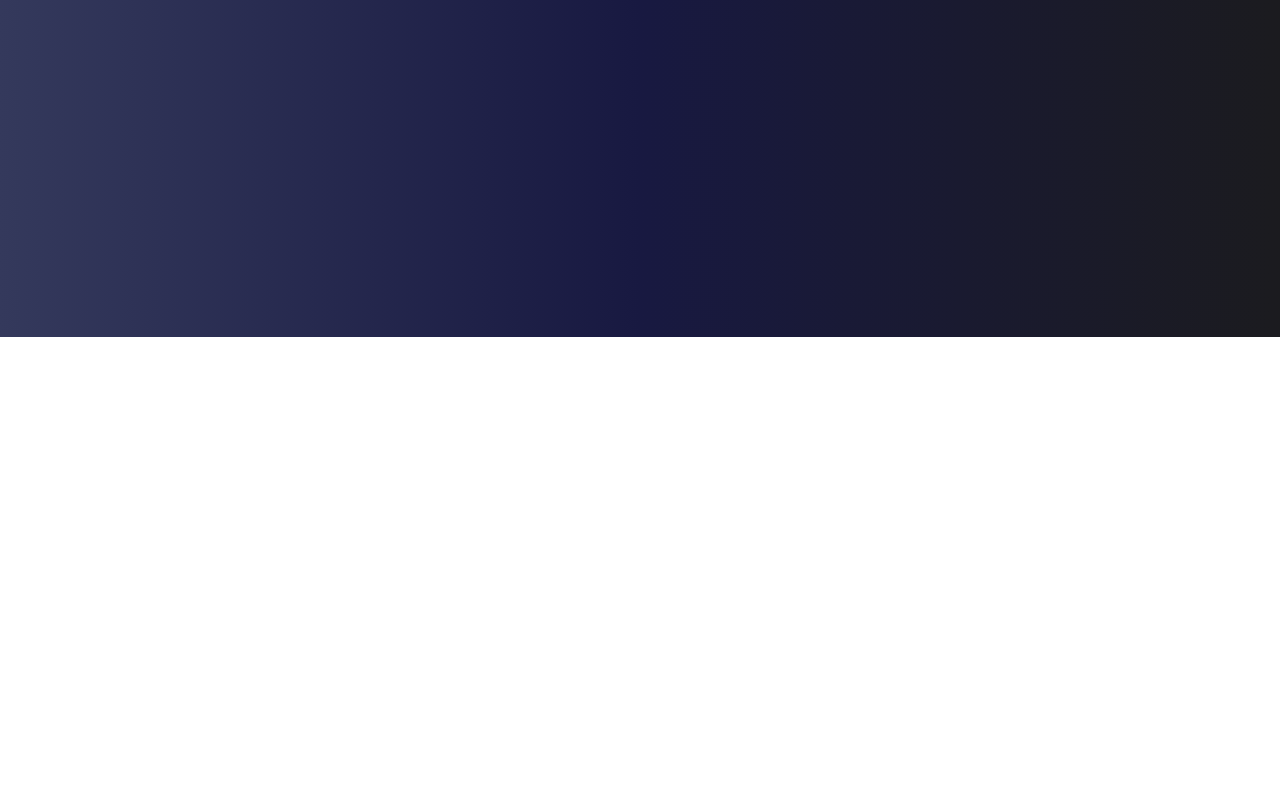
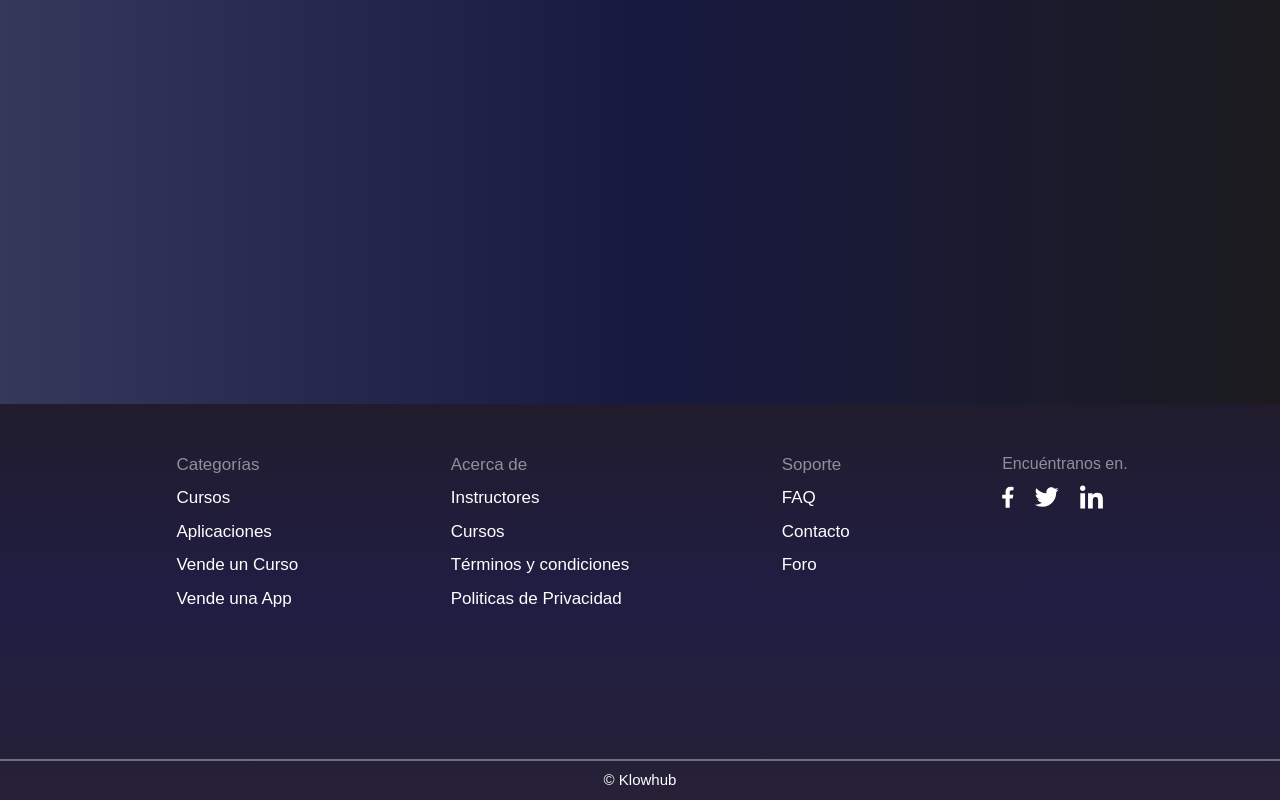
Before and after one commit to No-Country-simulation/h3-10-klowhub, a Next.js app: page / in a window 1280 px wide. Shown: the part 463-1263 px from the top of the page. Before the commit the page ends 800 px from the top, so only its background shows below. Built offline with nearby package versions, Linux system fonts and the light colour scheme.

Commit message:
feat: Create Footer and Header

```diff
--- a/public/icons/Footer/Icon_Facebook.tsx
+++ b/public/icons/Footer_Icon/Icon_Facebook.tsx
@@ -1,6 +1,6 @@
-export function
+import { IconPromps } from "@/services/Interfaces";
 
-export function Icon_Facebook({width, height}) {
+export function Icon_Facebook({width, height} : IconPromps) {
     return (
         <svg width="12" height="22" viewBox="0 0 12 22" fill="none" xmlns="http://www.w3.org/2000/svg">
             <path d="M10.7559 12.4375H7.67969V21.625H3.57812V12.4375H0.214844V8.66406H3.57812V5.75195C3.57812 2.4707 5.54688 0.625 8.54102 0.625C9.97656 0.625 11.4941 0.912109 11.4941 0.912109V4.15234H9.8125C8.17188 4.15234 7.67969 5.13672 7.67969 6.20312V8.66406H11.3301L10.7559 12.4375Z" fill="white" />
--- /dev/null
+++ b/public/icons/Footer_Icon/Icon_Linkendi.tsx
@@ -0,0 +1,10 @@
+import { IconPromps } from "@/services/Interfaces";
+
+export function Icon_Linkendi({width, height}: IconPromps) {
+    return (
+        <svg width={width} height={height} viewBox="0 0 22 21" fill="none" xmlns="http://www.w3.org/2000/svg">
+            <path d="M5.57495 21H1.21558V6.98438H5.57495V21ZM3.37183 5.10938C2.01245 5.10938 0.887451 3.9375 0.887451 2.53125C0.887451 1.17188 2.01245 0.046875 3.37183 0.046875C4.77808 0.046875 5.90308 1.17188 5.90308 2.53125C5.90308 3.9375 4.77808 5.10938 3.37183 5.10938ZM21.8406 21H17.5281V14.2031C17.5281 12.5625 17.4812 10.5 15.2312 10.5C12.9812 10.5 12.6531 12.2344 12.6531 14.0625V21H8.2937V6.98438H12.4656V8.90625H12.5125C13.1218 7.82812 14.5281 6.65625 16.6375 6.65625C21.0437 6.65625 21.8875 9.5625 21.8875 13.3125V21H21.8406Z" fill="white" />
+        </svg>
+
+    )
+}
--- /dev/null
+++ b/public/icons/Footer_Icon/Icon_Twitter.tsx
@@ -0,0 +1,11 @@
+import { IconPromps } from "@/services/Interfaces";
+
+
+export function Icon_Twitter({width, height} : IconPromps) {
+    return (
+        <svg width={width} height={height} viewBox="0 0 25 20" fill="none" xmlns="http://www.w3.org/2000/svg">
+            <path d="M22.2031 5.125C22.2031 5.35938 22.2031 5.54688 22.2031 5.78125C22.2031 12.2969 17.2812 19.75 8.23438 19.75C5.42188 19.75 2.84375 18.9531 0.6875 17.5469C1.0625 17.5938 1.4375 17.6406 1.85938 17.6406C4.15625 17.6406 6.26562 16.8438 7.95312 15.5312C5.79688 15.4844 3.96875 14.0781 3.35938 12.1094C3.6875 12.1562 3.96875 12.2031 4.29688 12.2031C4.71875 12.2031 5.1875 12.1094 5.5625 12.0156C3.3125 11.5469 1.625 9.57812 1.625 7.1875V7.14062C2.28125 7.51562 3.07812 7.70312 3.875 7.75C2.51562 6.85938 1.67188 5.35938 1.67188 3.67188C1.67188 2.73438 1.90625 1.89062 2.32812 1.1875C4.76562 4.14062 8.42188 6.10938 12.5 6.34375C12.4062 5.96875 12.3594 5.59375 12.3594 5.21875C12.3594 2.5 14.5625 0.296875 17.2812 0.296875C18.6875 0.296875 19.9531 0.859375 20.8906 1.84375C21.9688 1.60938 23.0469 1.1875 23.9844 0.625C23.6094 1.79688 22.8594 2.73438 21.8281 3.34375C22.8125 3.25 23.7969 2.96875 24.6406 2.59375C23.9844 3.57812 23.1406 4.42188 22.2031 5.125Z" fill="white" />
+        </svg>
+
+    )
+}
--- a/src/app/page.tsx
+++ b/src/app/page.tsx
@@ -1,9 +1,14 @@
+import { Footer } from "@/components/Footer/Footer";
 import { Header } from "@/components/layout/Header";
 
 export default function Home() {
   return (
-    <main >
+    <>
       <Header />
-    </main>
+      <main className="h-screen">
+
+      </main>
+      <Footer />
+    </>
   );
 }
--- a/src/components/Footer/Footer.tsx
+++ b/src/components/Footer/Footer.tsx
@@ -1,41 +1,44 @@
+import { Icon_Facebook } from "../../../public/icons/Footer_Icon/Icon_Facebook";
+import { Icon_Linkendi } from "../../../public/icons/Footer_Icon/Icon_Linkendi";
+import { Icon_Twitter } from "../../../public/icons/Footer_Icon/Icon_Twitter";
 
 export function Footer() {
     return (
-        <footer className="flex flex-col justify-center   w-screen h-auto">
-            <section className="flex flex-row justify-around pt-2">
-                <article className="flex flex-col ">
+        <footer className="flex flex-col justify-center pt-10  h-auto bg-gradient-to-b from-[#201C2D] via-[#201D43] to-[#262136]">
+            <section className="flex flex-col ml-6 gap-y-5 md:flex-row md:justify-evenly md:pt-2 mb-32  ">
+                <article className="flex flex-col gap-y-2 text-[14px] lg:text-[17px]">
                     <h2 className="opacity-50">Categorías</h2>
-                    <h3>Cursos</h3>
-                    <h3>Aplicaciones</h3>
-                    <h3>Vende un Curso</h3>
-                    <h3>Vende una App</h3>
+                    <p className=" ">Cursos</p>
+                    <p className=" ">Aplicaciones</p>
+                    <p className=" ">Vende un Curso</p>
+                    <p className=" ">Vende una App</p>
+                </article>
+                <article className="flex flex-col gap-y-2 text-[14px] lg:text-[17px]">
+                    <h2 className="opacity-50">Acerca de</h2>
+                    <p className="">Instructores</p>
+                    <p className="">Cursos</p>
+                    <p className="">Términos y condiciones</p>
+                    <p className="">Politicas de Privacidad</p>
+                </article>
+                <article className="flex flex-col gap-y-2 text-[14px] lg:text-[17px]">
+                    <h2 className="opacity-50">Soporte</h2>
+                    <p className="">FAQ</p>
+                    <p className="">Contacto</p>
+                    <p className="">Foro</p>
                 </article>
                 <article className="flex flex-col">
-                    <h2 className="opacity-50">Acerca de</h2>
-                    <h3>Instructores</h3>
-                    <h3>Cursos</h3>
-                    <h3>Términos y condiciones</h3>
-                    <h3>Politicas de Privacidad</h3>
-                </article>
-                <article className="flex flex-col">
-                    <h2 className="opacity-50">Soporte</h2>
-                    <h3>FAQ</h3>
-                    <h3>Contacto</h3>
-                    <h3>Foro</h3>
-                </article>
-                <article className="flex flex-col">
-                    <h2 className="opacity-50">Encuéntranos en.</h2>
-                    <div className="flex flex-row">
-                        <h3>Cursos</h3>
-                        <h3>Aplicaciones</h3>
-                        <h3>Vende un Curso</h3>
+                    <h2 className="opacity-50 pb-2">Encuéntranos en.</h2>
+                    <div className="flex flex-row gap-x-5 items-center ">
+                        <Icon_Facebook width={24} height={24} />
+                        <Icon_Twitter width={25} height={26} />
+                        <Icon_Linkendi width={24} height={24} />
                     </div>
                 </article>
 
 
             </section>
-            <section className="flex justify-center mt-10 border-t-2 pt-3 border-white">
-                <h2>© Klowhub</h2>
+            <section className="flex justify-center  pt-5 border-none  ">
+                <h2 className="border-t-2 border-gray-500 w-[90%] md:w-full text-center pt-2 pb-2 text-[10px] md:text-[15px]">© Klowhub</h2>
             </section>
         </footer>
     )
```
Also changed, not shown: public/icons/Footer/Icon_Twitter.tsx (deleted).
